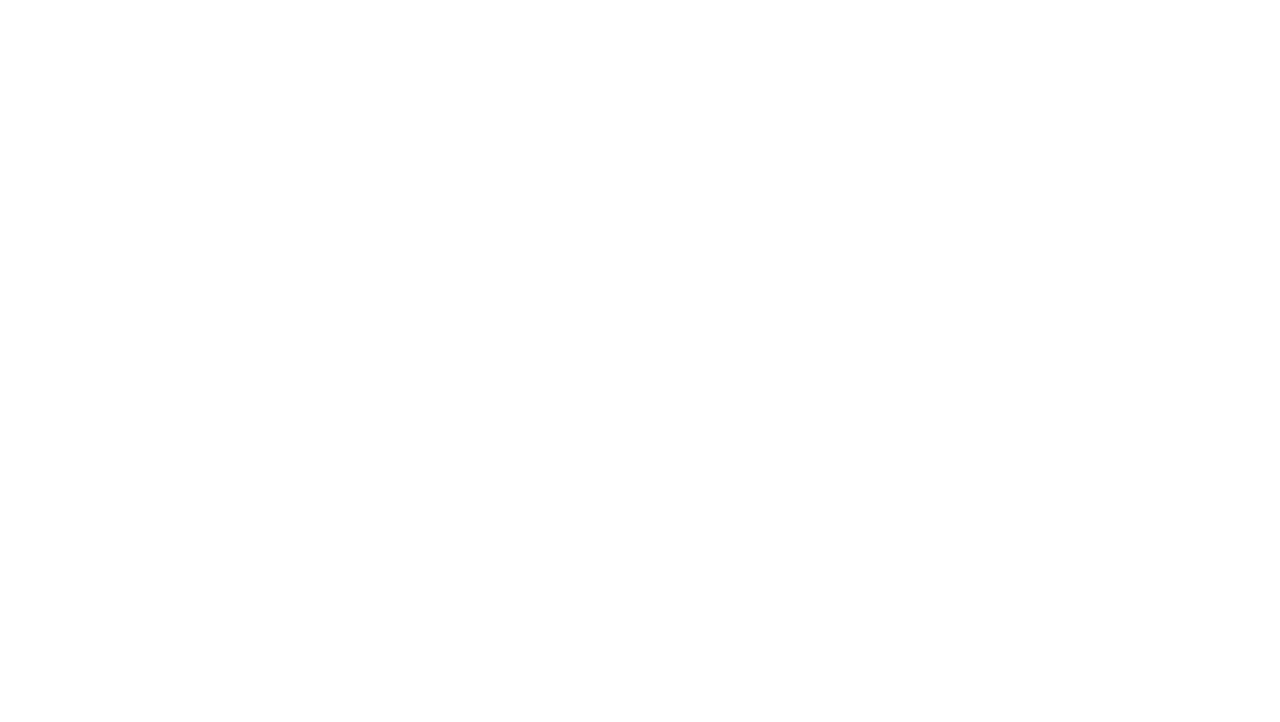
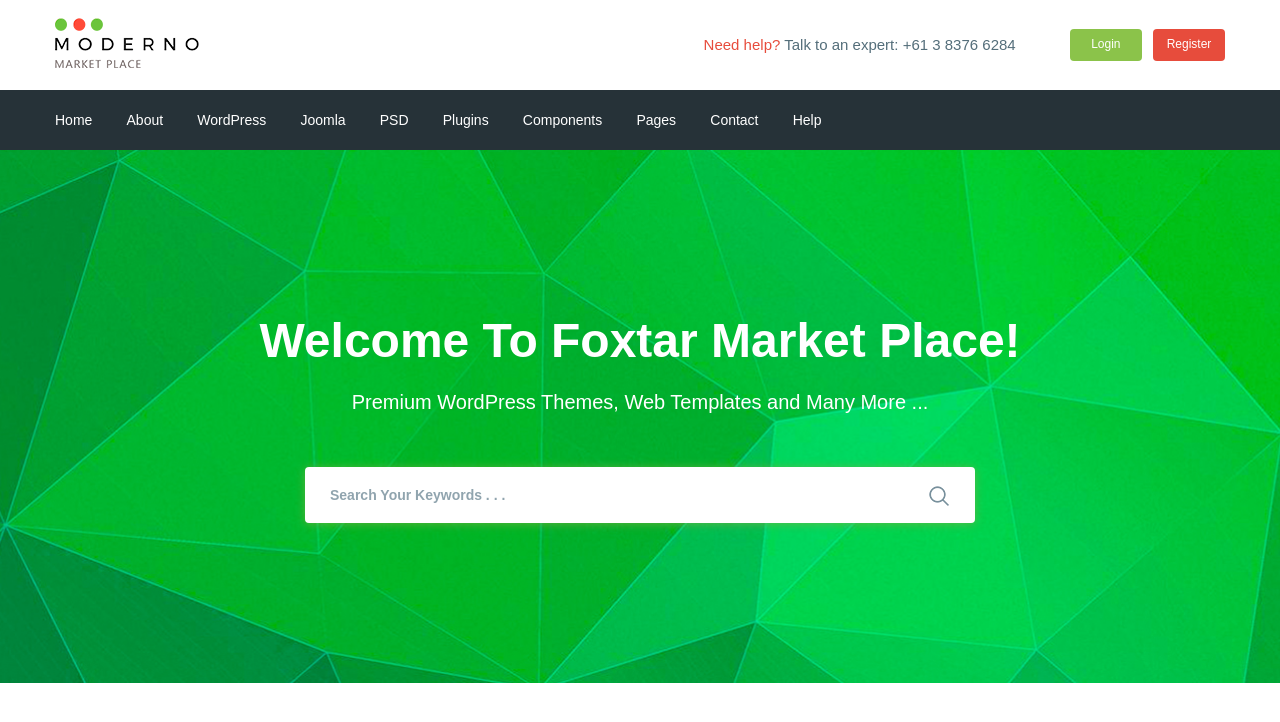
Before and after one commit to olegdribling/Moderno, a website: page app/index.html in a window 1280 px wide. Drawn offline with nearby package versions, Linux system fonts and the light colour scheme; files that its build step writes are made by us from their sources.

Commit message:
added search section

```diff
--- a/app/index.html
+++ b/app/index.html
@@ -1,17 +1,131 @@
 <!DOCTYPE html>
 <html lang="en">
+
 <head>
     <meta charset="UTF-8">
     <meta name="viewport" content="width=device-width, initial-scale=1.0">
     <title>START-GULP</title>
+    <link href="https://fonts.googleapis.com/css?family=Roboto:400,500,600,700&display=swap" rel="stylesheet">
     <link rel="stylesheet" href="css/libs.min.css">
     <link rel="stylesheet" href="css/style.min.css">
+
 </head>
+
 <body>
+    <!-- section-header -->
+    <header class="header">
 
+        <div class="header__top">
+            <div class="container">
+                <div class="header__top-inner">
+                    <div class="header__logo">
+                        <a href="#">
+                            <img src="images/logo.png" alt="">
+                        </a>
+                    </div>
+                    <div class="header__text">
+                        <a href="#"><span>Need help?</span></a>
+                        Talk to an expert:
+                        <a class="header__phone" href="tel:61383766284"> +61 3 8376 6284</a>
+                    </div>
+                    <div class="header__box">
+                        <a class="basket" href="#">
 
+                        </a>
+                        <a href="" class="header__btn header__btn-login">Login</a>
+                        <a href="" class="header__btn header__btn-register">Register</a>
+                    </div>
+                </div>
+
+            </div>
+        </div>
+
+        <div class="header__menu">
+            <div class="container">
+                <div class="menu">
+                    <ul class="menu__list">
+                        <li>
+                            <a href="#">
+                                Home
+                            </a>
+                        </li>
+                        <li>
+                            <a href="#">
+                                About
+                            </a>
+                        </li>
+                        <li>
+                            <a href="#">
+                                WordPress
+                            </a>
+                        </li>
+                        <li>
+                            <a href="#">
+                                Joomla
+                            </a>
+                        </li>
+                        <li>
+                            <a href="#">
+                                PSD
+                            </a>
+                        </li>
+                        <li>
+                            <a href="#">
+                                Plugins
+                            </a>
+                        </li>
+                        <li>
+                            <a href="#">
+                                Components
+                            </a>
+                        </li>
+                        <li>
+                            <a href="#">
+                                Pages
+                            </a>
+                        </li>
+                        <li>
+                            <a href="#">
+                                Contact
+                            </a>
+                        </li>
+                        <li>
+                            <a href="#">
+                                Help
+                            </a>
+                        </li>
+                    </ul>
+                </div>
+            </div>
+        </div>
+
+    </header>
+    <!-- section-header -->
+    <!-- section-search -->
+    <section class="search" style="background-image: url(images/search-bg.jpg)">
+        <div class="container">
+            <div class="search__inner">
+                <div class="search__inner-title">
+                    Welcome To Foxtar Market Place!
+                </div>
+                <div class="search__inner-text">
+                    Premium WordPress Themes, Web Templates and Many More ...
+                </div>
+                <div class="search__inner-form">
+                    <form action="">
+                        <input type="text" placeholder="Search Your Keywords . . ." required>
+                        <button type='submit'>
+                            <img src="images/icons/search.png" alt="">
+                        </button>
+                    </form>
+                </div>
+            </div>
+        </div>
+    </section>
+    <!-- section-search -->
     <script src="https://ajax.googleapis.com/ajax/libs/jquery/3.4.1/jquery.min.js"></script>
     <script src="js/libs.min.js"></script>
     <script src="js/main.min.js"></script>
 </body>
+
 </html>
--- a/app/scss/style.scss
+++ b/app/scss/style.scss
@@ -3,6 +3,8 @@
 @import 'fonts';
 
 // font-family: 'Roboto', sans-serif;
+
+// section-header
 
 .header__top-inner{
     display: flex;
@@ -57,3 +59,57 @@
         font-size: 14px;
     }
 }
+// section-header
+
+// section-search
+.search{
+
+    background-repeat: no-repeat;
+    background-size: cover;
+    background-position: center;
+    min-height: 533px;
+}
+.search__inner{
+    padding: 155px 0px 100px;
+    color: white;
+    text-align: center;
+    &-title{
+        font-size: 48px;
+        font-weight: 700;
+        margin-bottom: 10px;
+        line-height: 72px;
+    }
+    &-text{
+        margin-bottom: 50px;
+        font-size: 20px;
+        font-weight: 500;
+        line-height: 30px;
+    }
+    &-form{
+        max-width: 670px;
+        margin: 0 auto;
+        position: relative;
+        input{
+            display: block;
+            width: 100%;
+            box-shadow: 0px 1px 10px 0px rgba(124, 178, 64, 0.75);
+            border-radius: 4px;
+            height: 56px;
+            border: none;
+            font-size: 14px;
+            font-weight: 600;
+            padding-left: 25px;
+            padding-right: 60px;
+            &::placeholder{
+                color: #90a4ae;
+            }
+        }
+        button{
+            position: absolute;
+            border: none;
+            background-color: transparent;
+            right: 20px;
+            top: 18px;
+        }
+    }
+}
--- a/gulpfile.js
+++ b/gulpfile.js
@@ -8,7 +8,7 @@ let gulp = require('gulp'),
     cssmin = require('gulp-cssmin');
 
 gulp.task('sass', function(){
-    return gulp.src('app/scss/style.scss')
+    return gulp.src('app/scss/**/*.scss')
             .pipe(sass({outputStyle: 'compressed'}))
             .pipe(rename({suffix: '.min'}))
             .pipe(autoprefixer({
@@ -58,7 +58,7 @@ gulp.task('browser-sync', function() {
 });
 
 gulp.task('watch', function(){
-    gulp.watch('app/scss/style.scss', gulp.parallel('sass'))
+    gulp.watch('app/scss/**/*.scss', gulp.parallel('sass'))
     gulp.watch('app/*.html', gulp.parallel('html'))
     gulp.watch('app/js/*.js', gulp.parallel('js'))
 
```
Also changed, not shown: app/fonts/Roboto-Bold.ttf (added), app/fonts/Roboto-Medium.ttf (added), app/fonts/Roboto-Regular.ttf (added), app/fonts/Roboto-Regular.woff (added), app/fonts/Roboto-Regular.woff2 (added), app/images/icons/search.png (added), app/images/icons/search.svg (added), app/images/icons/search.svg.png (added), app/images/logo.png (added), app/images/search-bg.jpg (added), 2 other files.
